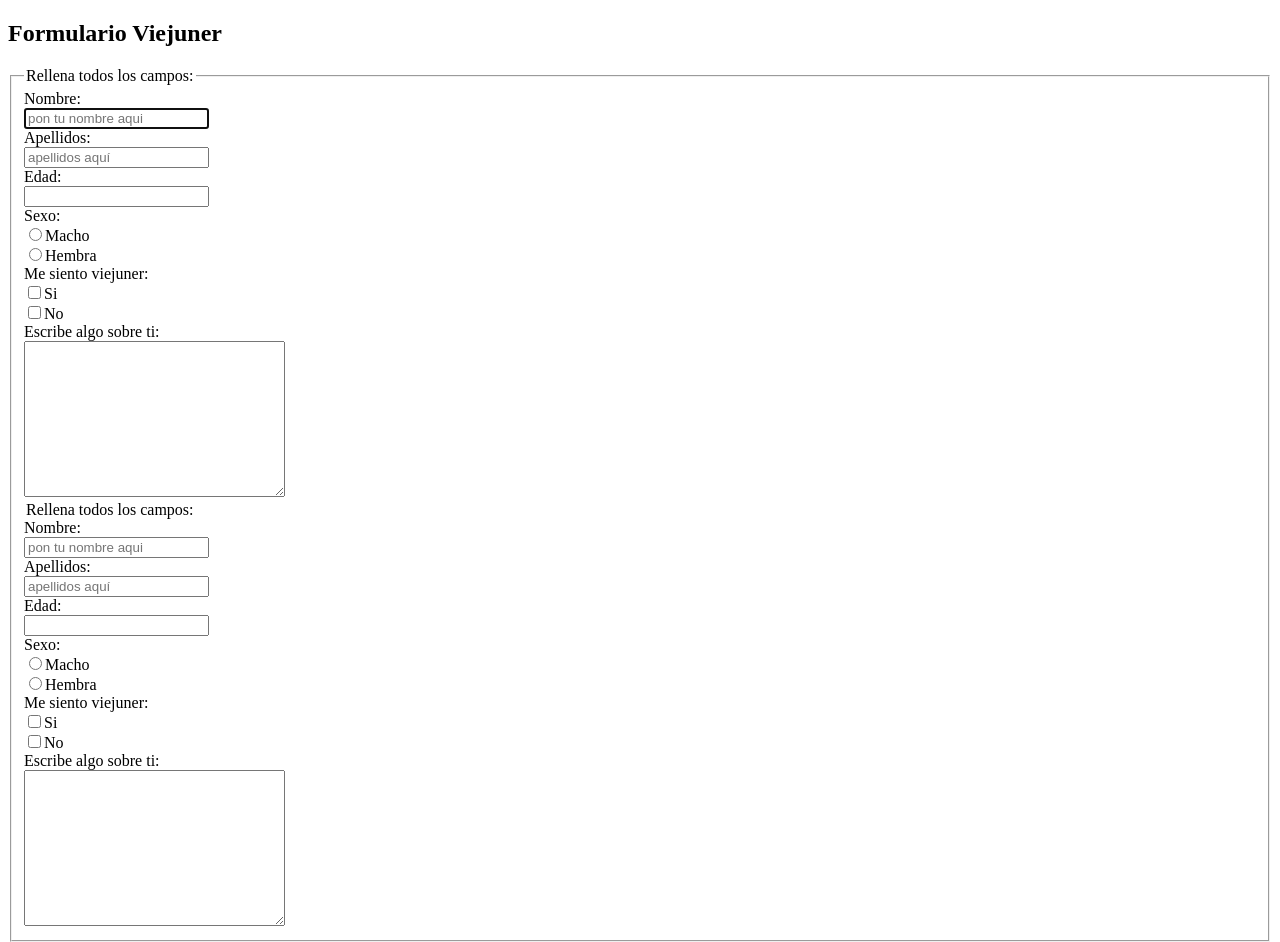
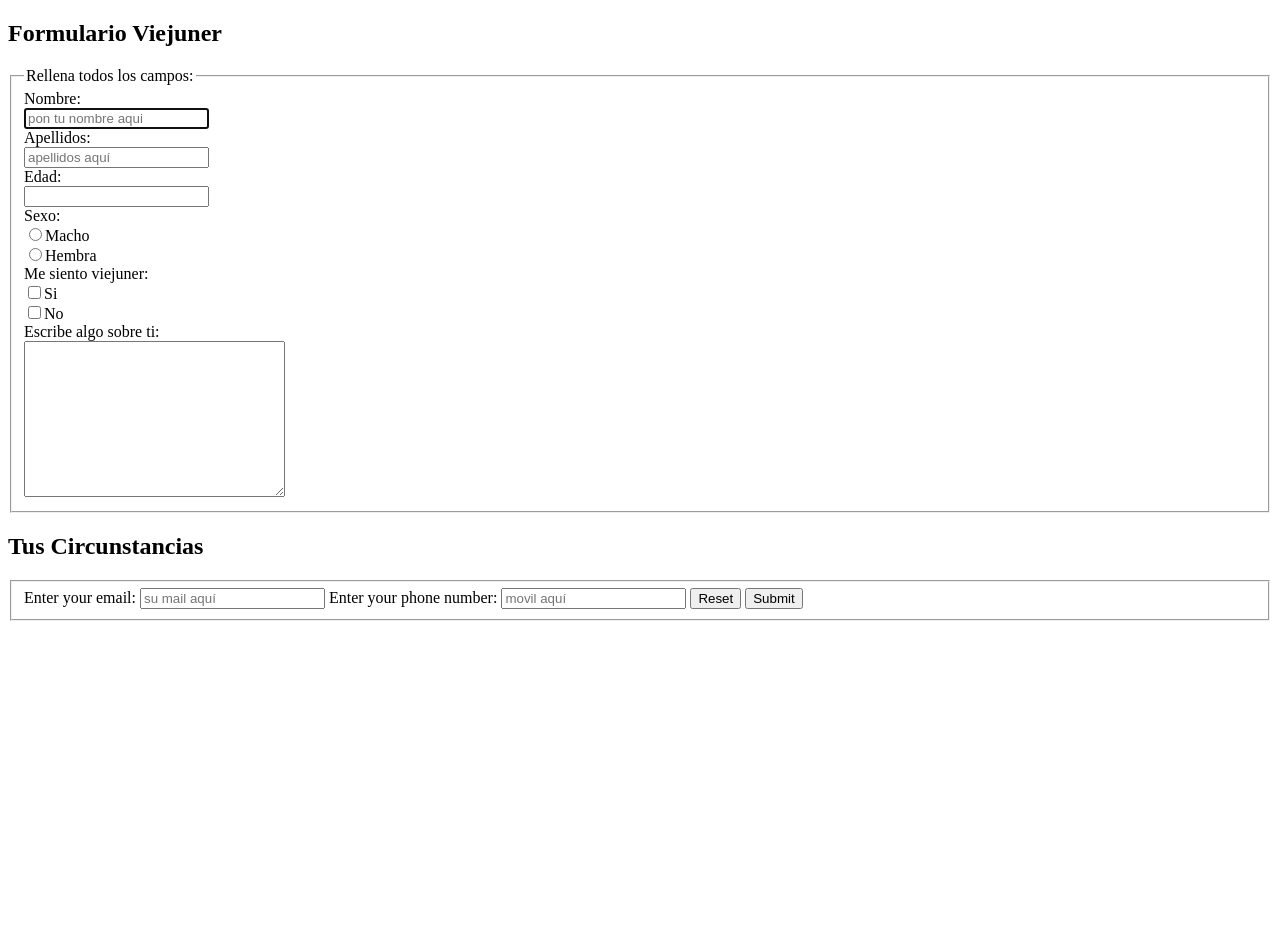
Before and after one commit to Yorch82/Club-Viejuner, a plain HTML site: page index.html in a window 1280 px wide. Shown: the top 942 px of the page. After the commit the page ends 800 px from the top, so only its background shows below. Drawn offline with Linux system fonts and the light colour scheme.

Commit message:
arreglo duplicidad codigo

```diff
--- a/index.html
+++ b/index.html
@@ -26,21 +26,7 @@
                 <input type="checkbox" id="noOldman" name="noOldman" value="no">No<br>
                 <label for="description">Escribe algo sobre ti:</label><br>
                 <textarea name="" id="" cols="30" rows="10"></textarea>
-                <legend>Rellena todos los campos:</legend>
-                <label for="fname">Nombre:</label><br>
-                <input type="text" id="fname" name="fname" placeholder="pon tu nombre aqui" required autofocus><br>
-                <label for="lname">Apellidos:</label><br>
-                <input type="text" id="lname" name="lname" placeholder="apellidos aquí"><br>
-                <label for="age">Edad:</label><br>
-                <input type="number" id="age" name="age" min="60"><br>
-                <label for="gender">Sexo:</label><br>
-                <input type="radio" id="gender" name="gender" value="male">Macho<br>
-                <input type="radio" id="gender" name="gender" value="female">Hembra<br>
-                <label for="oldman">Me siento viejuner:</label><br>
-                <input type="checkbox" id="oldman" name="oldman" value="yes">Si<br>
-                <input type="checkbox" id="noOldman" name="noOldman" value="no">No<br>
-                <label for="description">Escribe algo sobre ti:</label><br>
-            <textarea name="" id="" cols="30" rows="10"></textarea>
+
             </fieldset>
         </form>
     </div>
```
